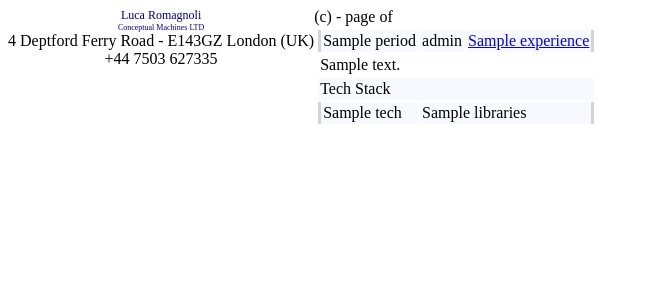
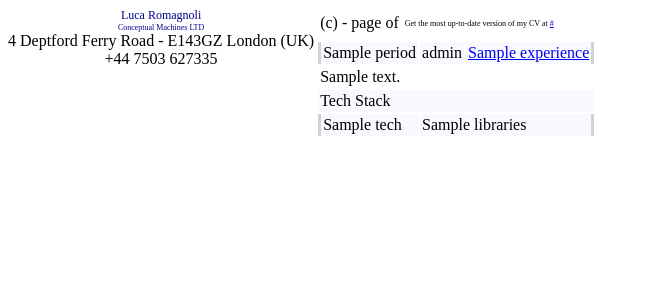
Before and after one commit to lucaromagnoli/nomad-monad, a Django app: template templates/pdf_template.html in a window 1280 px wide. Shown: the top 300 px of the page, without its empty margins (0-649 px from the left). Run offline with Django 4.2, Linux system fonts and the light colour scheme; the template is opened without the code that fills it: most values are stand-ins (such as "Sample title", 1, 10 or a date in 2020); some libraries are stand-ins or nearby versions.

Commit message:
more things

```diff
--- a/app/urls.py
+++ b/app/urls.py
@@ -5,6 +5,5 @@ urlpatterns = [
     path("profile", views.profile, name="profile"),
     path("history", views.history, name="history"),
     path("contact", views.contact, name="contact"),
-    # path("success/", views.success, name="success"),
     path("pdf", views.generate_pdf, name="pdf"),
 ]
--- a/templates/contact.html
+++ b/templates/contact.html
@@ -3,9 +3,7 @@
 
 {% block content %}
     <div class="container mt-3 mb-3">
-        <div class="row">
-            <div class="col-md-6">
-                <div class="h-100 d-flex align-items-center bg-light">
+        <div class="h-100 d-flex align-items-center justify-content-center bg-light">
             <div class="p-4">
                 <h1>Get in touch</h1>
                 <form method="post">
@@ -18,6 +16,4 @@
             </div>
         </div>
     </div>
-        </div>
-    </div>
 {% endblock %}
--- a/templates/header.html
+++ b/templates/header.html
@@ -51,7 +51,7 @@
                     </li>
                 </ul>
                 <span class="navbar-text">
-                    <a class="nav-link" href="{% url 'pdf' %}">
+                    <a class="nav-link" href="{% url 'pdf' %}" target="_blank">
                         Download as PDF
                        <svg xmlns="http://www.w3.org/2000/svg" width="16" height="16" fill="currentColor"
                             class="bi bi-download" viewBox="0 0 16 16">
--- a/templates/pdf_template.html
+++ b/templates/pdf_template.html
@@ -55,10 +55,25 @@
 </div>
 
 <!-- Content for Static Frame 'footer_frame' -->
-<div id="footer_content">(c) - page
-    <pdf:pagenumber>
-        of
-        <pdf:pagecount>
+<div id="footer_content">
+    <table>
+        <tr>
+            <td>
+                (c) - page <pdf:pagenumber> of<pdf:pagecount>
+            </td>
+            <td>
+                <p style="font-size: 8px">Get the most up-to-date version of my CV at
+                    <a href="{{ url }}" target="_blank">
+                        {{ url }}
+                    </a>
+
+                </p>
+            </td>
+        </tr>
+    </table>
+
+
+
 </div>
 <div>
     {% for experience in experiences %}
@@ -106,9 +121,6 @@
         </div>
         <p class="separator">&nbsp;<p>
     {% endfor %}
-
 </div>
-
-
 </body>
 </html>
```
Also changed, not shown: app/views.py (+2 -10 lines). Lines whose indentation alone changed are shown as unchanged.
